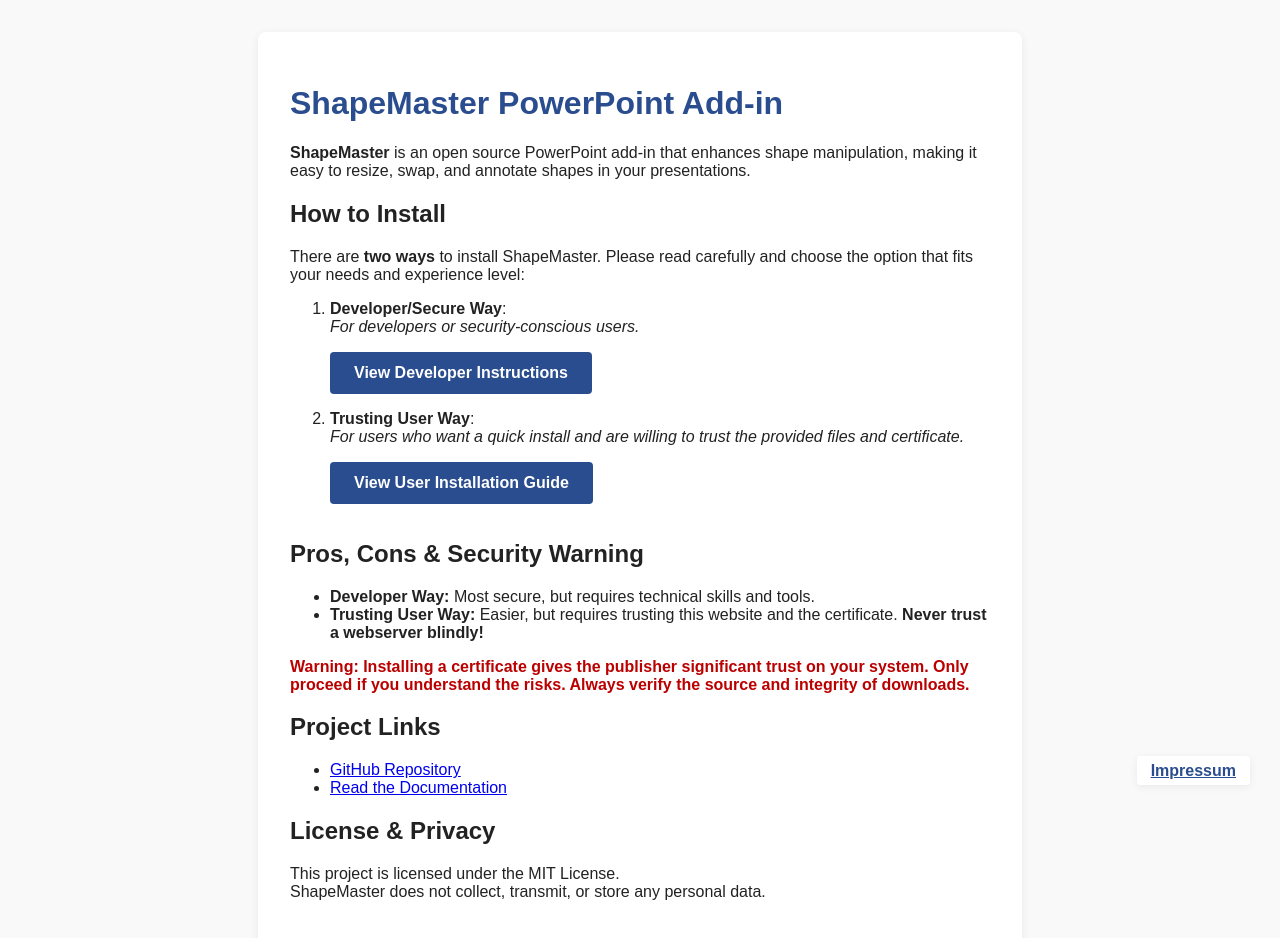
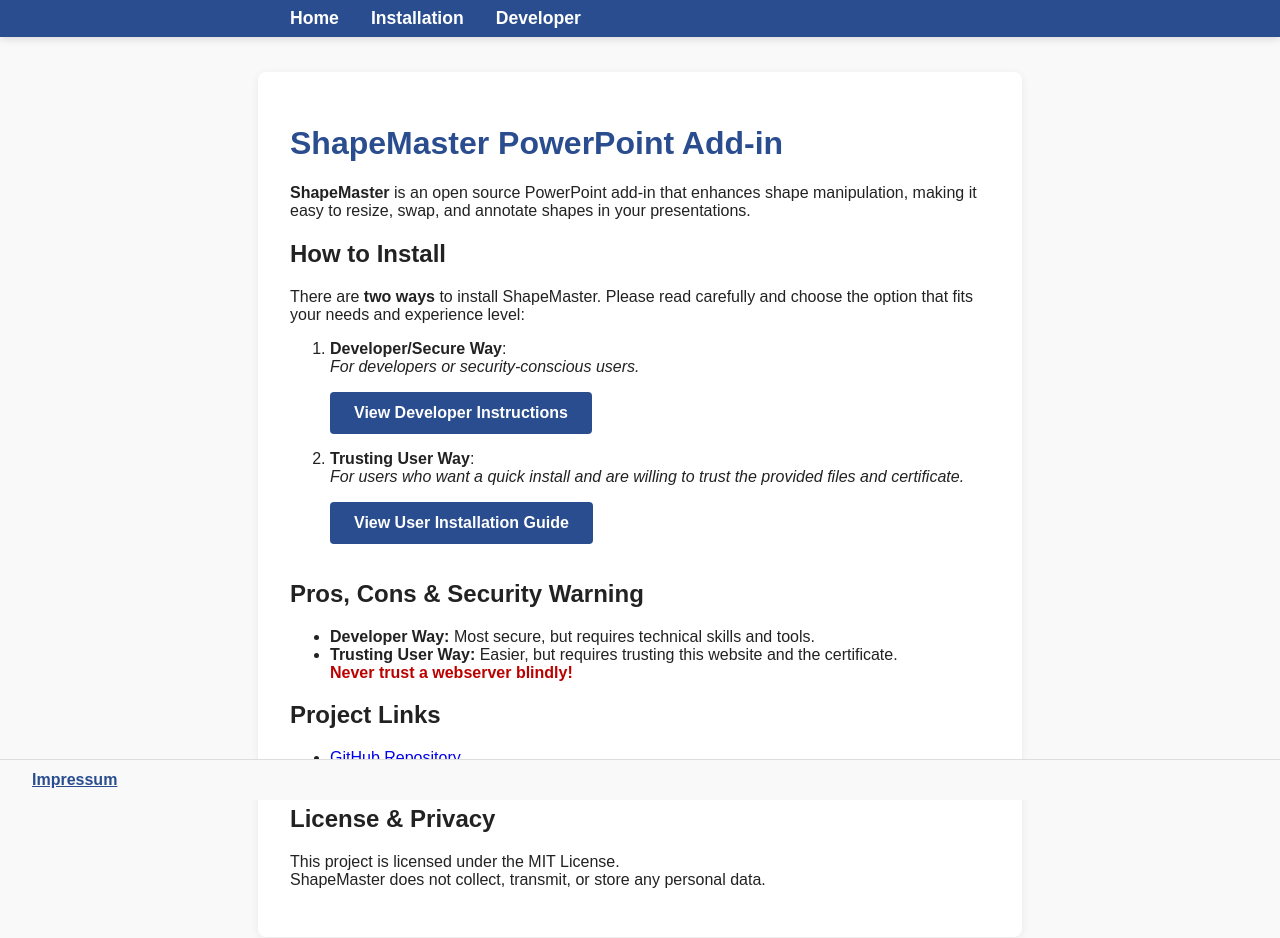
Before and after one commit to enthali/ShapeMaster, a plain HTML site: page index.html in a window 1280 px wide. Drawn offline with Linux system fonts and the light colour scheme.

Commit message:
Refactor navigation and footer structure across HTML pages for improved consistency and accessibility

```diff
--- a/index.html
+++ b/index.html
@@ -13,7 +13,14 @@
     </style>
   </head>
   <body>
-    <div class="container">
+    <nav style="width:100%; background:#2a4d8f; padding: 0.5em 0; box-shadow: 0 2px 8px #0002; position:fixed; top:0; left:0; z-index:1001;">
+      <div style="max-width: 700px; margin:auto; display:flex; gap:2em; align-items:center;">
+        <a href="index.html" style="color:#fff; text-decoration:none; font-weight:bold; font-size:1.1em;">Home</a>
+        <a href="user.html" style="color:#fff; text-decoration:none; font-weight:bold; font-size:1.1em;">Installation</a>
+        <a href="developer.html" style="color:#fff; text-decoration:none; font-weight:bold; font-size:1.1em;">Developer</a>
+      </div>
+    </nav>
+    <div class="container" style="margin-top:4.5em;">
       <h1>ShapeMaster PowerPoint Add-in</h1>
       <p><strong>ShapeMaster</strong> is an open source PowerPoint add-in that enhances shape manipulation, making it easy to resize, swap, and annotate shapes in your presentations.</p>
       <h2>How to Install</h2>
@@ -31,9 +38,8 @@
       <h2>Pros, Cons & Security Warning</h2>
       <ul>
         <li><strong>Developer Way:</strong> Most secure, but requires technical skills and tools.</li>
-        <li><strong>Trusting User Way:</strong> Easier, but requires trusting this website and the certificate. <strong>Never trust a webserver blindly!</strong></li>
+        <li><strong>Trusting User Way:</strong> Easier, but requires trusting this website and the certificate.<br><span style="color: #b00; font-weight: bold;">Never trust a webserver blindly!</span></li>
       </ul>
-      <p style="color: #b00; font-weight: bold;">Warning: Installing a certificate gives the publisher significant trust on your system. Only proceed if you understand the risks. Always verify the source and integrity of downloads.</p>
       <h2>Project Links</h2>
       <ul>
         <li><a href="https://github.com/enthali/ShapeMaster">GitHub Repository</a></li>
@@ -43,8 +49,8 @@
       <p>This project is licensed under the MIT License.<br>
       ShapeMaster does not collect, transmit, or store any personal data.</p>
     </div>
-    <div style="position: fixed; bottom: 20px; right: 30px; z-index: 1000;">
-      <a href="impressum.html" style="color:#2a4d8f; font-weight:bold; text-decoration:underline; background: #fff; padding: 6px 14px; border-radius: 4px; box-shadow: 0 2px 8px #0001;">Impressum</a>
-    </div>
+    <footer style="width:100%; background:#f9f9f9; border-top:1px solid #ddd; position:fixed; bottom:0; left:0; z-index:1001; text-align:left; padding:0.7em 2em;">
+      <a href="impressum.html" style="color:#2a4d8f; font-weight:bold; text-decoration:underline;">Impressum</a>
+    </footer>
   </body>
 </html>
```
Also changed, not shown: developer.html (+11 -8 lines), impressum.html (+11 -5 lines), user.html (+11 -8 lines).
